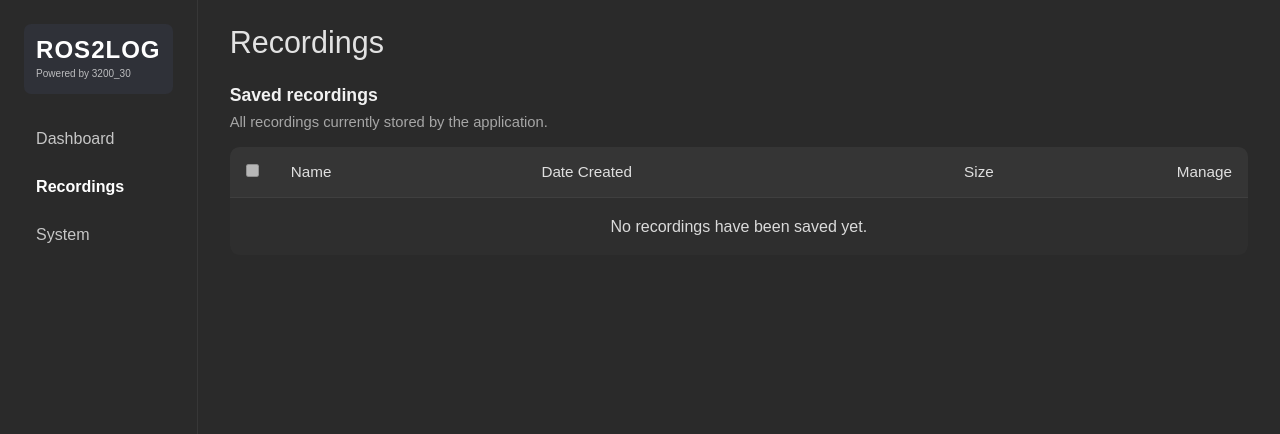
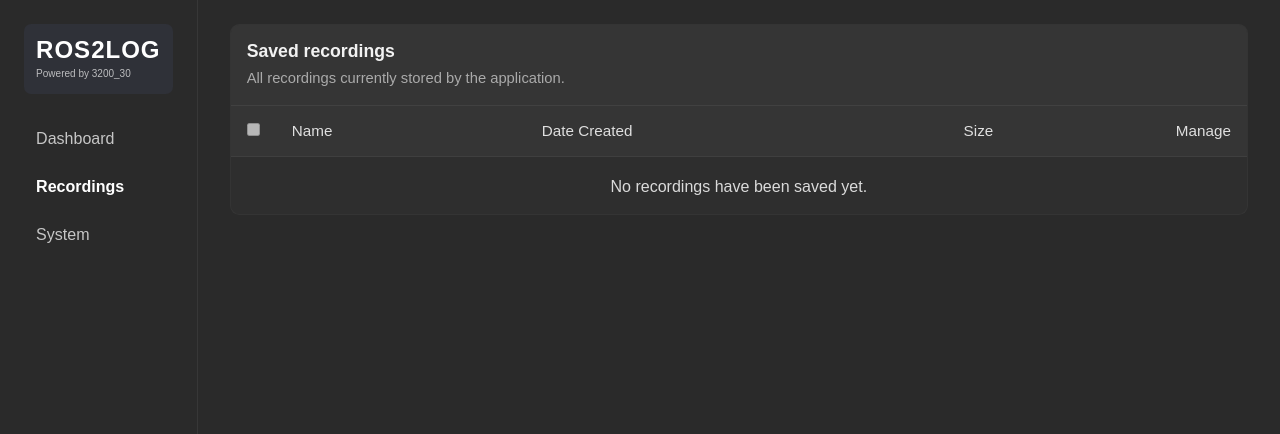
Before and after one commit to MD23728478/ros2log, a Flask app: page /recordings in a window 1280 px wide. Shown: the top 434 px of the page. Run offline with Flask 3, Linux system fonts and the light colour scheme; data that the repository does not hold is empty; some libraries are stand-ins or nearby versions.

Commit message:
Refine recordings layout

```diff
--- a/frontend/static/css/app.css
+++ b/frontend/static/css/app.css
@@ -283,8 +283,17 @@ body {
 	max-width: 26rem;
 }
 
+.recordings-page-panel {
+	background: rgba(255, 255, 255, 0.02);
+	border: 1px solid rgba(255, 255, 255, 0.03);
+	border-radius: 0.6rem;
+	overflow: hidden;
+}
+
 .recordings-page-header {
-	margin-bottom: 0.9rem;
+	padding: 1rem;
+	background: rgba(255, 255, 255, 0.035);
+	border-bottom: 1px solid rgba(255, 255, 255, 0.06);
 }
 
 .recordings-page-title {
@@ -308,9 +317,6 @@ body {
 	min-width: 44rem;
 	border-collapse: collapse;
 	border-spacing: 0;
-	background: rgba(255, 255, 255, 0.02);
-	border-radius: 0.6rem;
-	overflow: hidden;
 }
 
 .recordings-table thead th {
--- a/frontend/templates/recordings.html
+++ b/frontend/templates/recordings.html
@@ -7,8 +7,6 @@
     {% include "sidebar.html" %}
 
     <main class="app-dashboard-main">
-      <h1 class="app-dashboard-title">Recordings</h1>
-
       <section class="recordings-page-panel" aria-labelledby="recordings-page-title">
         <header class="recordings-page-header">
           <h2 id="recordings-page-title" class="recordings-page-title">Saved recordings</h2>
```
